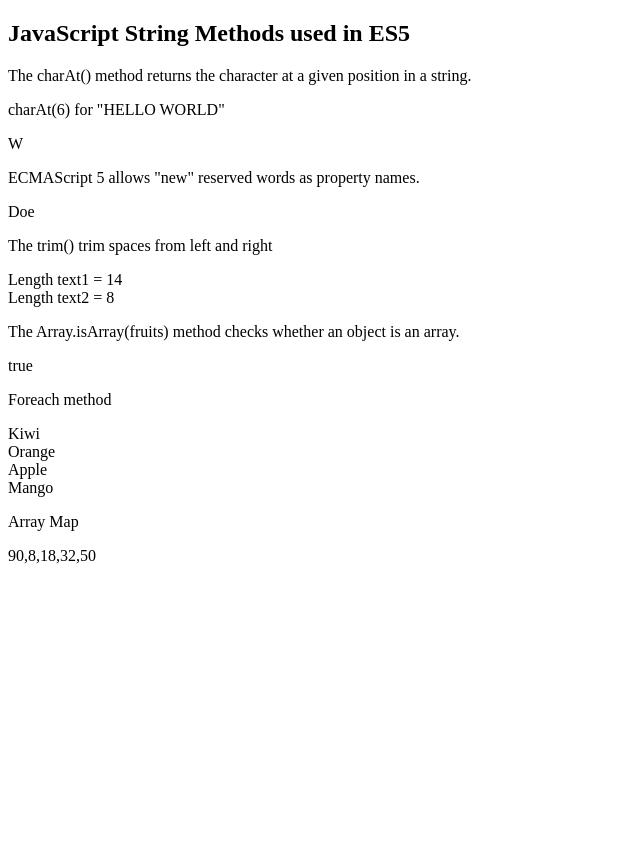
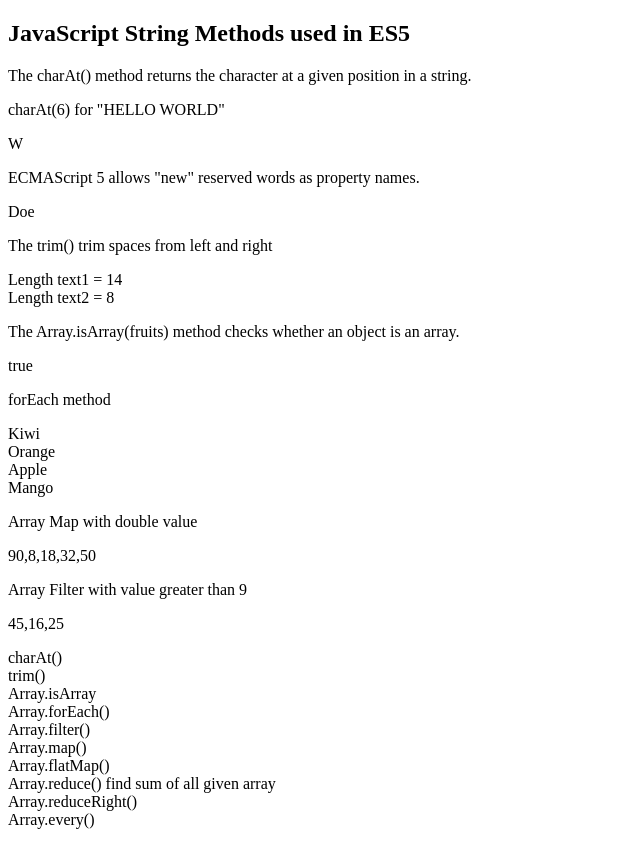
Before and after one commit to PalakThakkarits/javascriptdesk, a plain HTML site: page index.html in a window 1280 px wide. Shown: the whole page, without its empty margins (0-640 px from the left). Before the commit the page ends 800 px from the top, so only its background shows below. Drawn offline with Linux system fonts and the light colour scheme.

Commit message:
array function

```diff
--- a/index.html
+++ b/index.html
@@ -21,11 +21,26 @@
 
     <p id="divisarray"></p>
 
-    <p>Foreach method</p>
+    <p>forEach method</p>
     <p id="foreachm"></p>
 
-    <p>Array Map</p>
+    <p>Array Map with double value</p>
     <p id="arraymap"></p>
+
+    <p>Array Filter with value greater than 9</p>
+    <p id="arrayFilter"></p>
+    <p>
+      charAt()<br />
+      trim()<br />
+      Array.isArray<br />
+      Array.forEach() <br />
+      Array.filter() <br />
+      Array.map() <br />
+      Array.flatMap() <br />
+      Array.reduce() find sum of all given array<br />
+      Array.reduceRight() <br />
+      Array.every()
+    </p>
     <script>
       // usestrict method
       // "use strict";
@@ -39,33 +54,84 @@
       var obj = { name: "John", new: "Doe" };
       document.getElementById("objname").innerHTML = obj.new;
 
+      //Trim word
       let text1 = "   Trimword   ";
       let text2 = text1.trim();
 
       document.getElementById("trim").innerHTML =
         "Length text1 = " + text1.length + "<br>Length text2 = " + text2.length;
 
+      //Find IsArray
       var fruits = ["Banana", "Orange", "Apple", "Mango"];
       var x = Array.isArray(fruits);
       document.getElementById("divisarray").innerHTML = x;
 
+      //For each
       var array1 = ["Kiwi", "Orange", "Apple", "Mango"];
       array1.forEach(displayName);
 
       function displayName(answer) {
         document.getElementById("foreachm").innerHTML += answer + "<br/>";
       }
+
+      //Map Array
       const numbers1 = [45, 4, 9, 16, 25];
       const numbers2 = numbers1.map(doublenumber);
-
-      // Pass a function to map
-      const map1 = numbers1.map((x) => x * 2);
-      console.log(map1);
-      document.getElementById("arraymap").innerHTML = numbers2;
-
       function doublenumber(value, index, array) {
         return value * 2;
       }
+      console.log(numbers2);
+
+      // Another arrow method to map
+      const map1 = numbers1.map((x) => x * 2); // [45, 4, 9, 16, 25]
+      console.log(map1); // output : [90, 8, 18, 32, 50]
+      document.getElementById("arraymap").innerHTML = numbers2;
+
+      //Flatmap map all elements from array and create new array
+      const myArr = [1, 2, 3, 4, 5, 6];
+      const newArr = myArr.flatMap((x) => [x, x * 10]);
+      console.log(newArr); // Output : 1,10,2,20,3,30,4,40,5,50,6,60
+
+      //Array Filter
+      const answer = numbers1.filter(agewise);
+      function agewise(value) {
+        return value > 9;
+      }
+      const ageval = numbers1.filter((x) => x > 16); //[45, 4, 9, 16, 25]
+      console.log(ageval); //Output :  [45, 25]
+
+      document.getElementById("arrayFilter").innerHTML = answer;
+      console.log(answer);
+
+      //Array.reduce()
+      const nummber3 = numbers1.reduce(sum); //[45, 4, 9, 16, 25]
+      console.log(nummber3); // Output : 99
+
+      //reduceRight()
+      const ans = numbers1.reduceRight(sum); //[45, 4, 9, 16, 25]
+      function sum(previousOutput, currentValue) {
+        return previousOutput + currentValue;
+      }
+      console.log(ans); //output: 99
+
+      //This example checks if all values are over 18
+      //every()
+      var numbers = [45, 4, 9, 16, 25];
+      var allOver18 = numbers.every(myFunction); //[45, 4, 9, 16, 25];
+
+      function myFunction(value) {
+        return value > 18;
+      }
+      console.log(allOver18); // Output : false
+
+      var nummb3 = [20, 21, 25];
+      var allOvers18 = nummb3.every(myFunction); //[20, 21, 25]
+
+      console.log(allOvers18); // Output : true
+
+      //using arrow function
+      var als = nummb3.every((x) => x > 18); //[20, 21, 25]
+      console.log(als); // Output : true
     </script>
   </body>
 </html>
```
